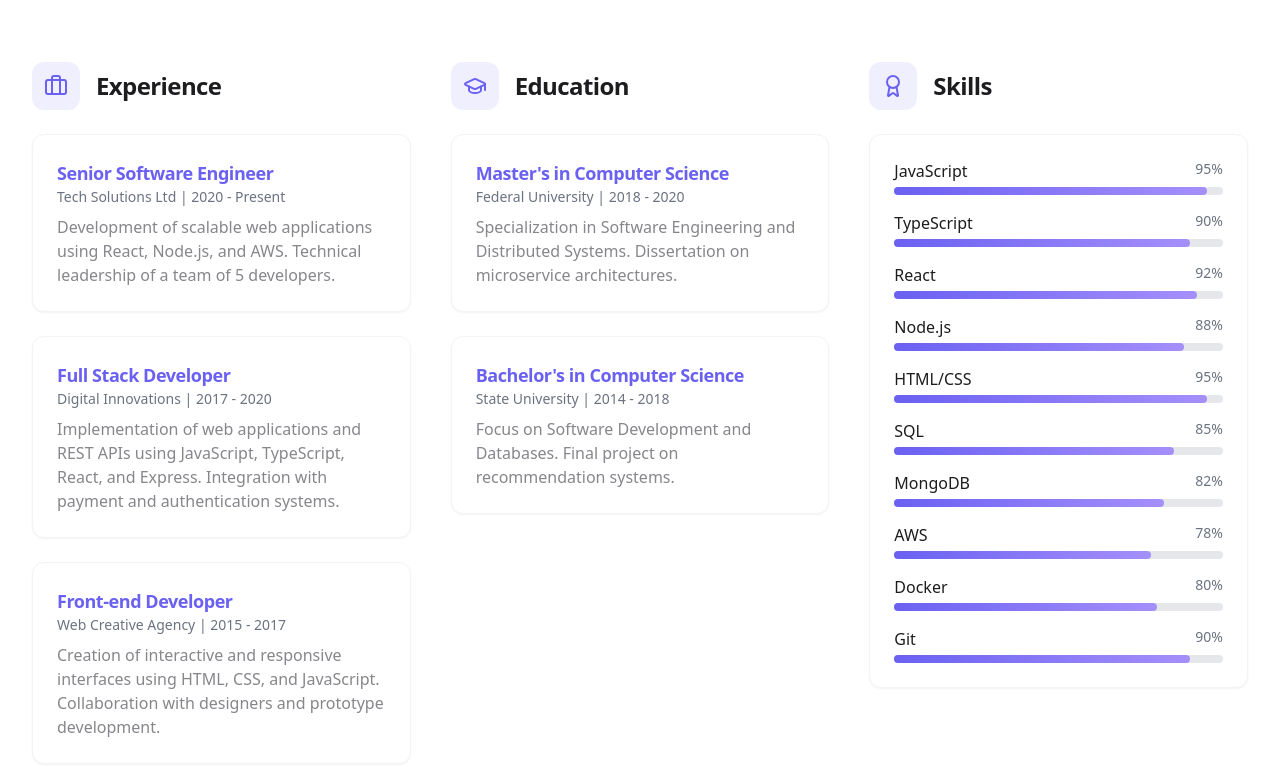
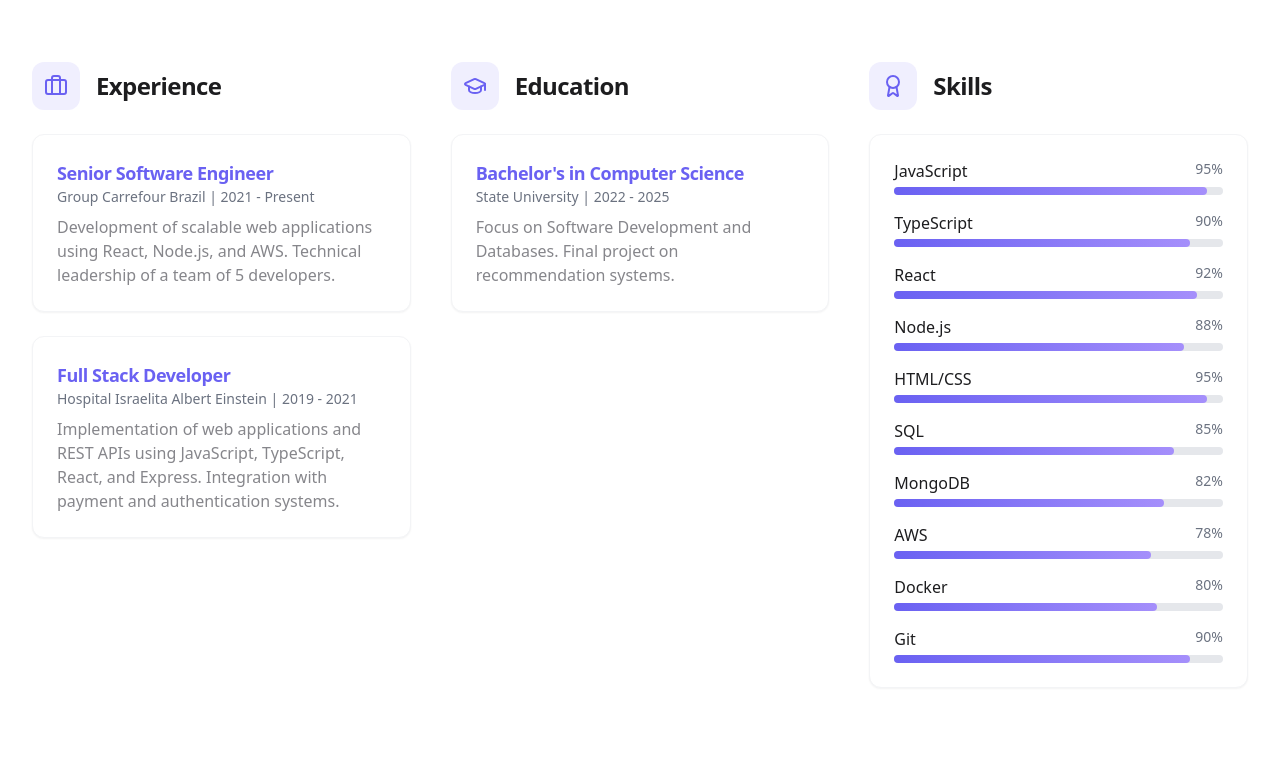
Before and after one commit to DandaraEmiliano/simples-profile-page, a React (Vite) app: page / in a window 1280 px wide. Shown: the part 3214-3989 px from the top of the page. Built offline with nearby package versions, Linux system fonts and the light colour scheme.

Commit message:
update resume

```diff
--- a/src/components/Hero.tsx
+++ b/src/components/Hero.tsx
@@ -48,7 +48,7 @@ const Hero: React.FC = () => {
 
           <div className="md:w-2/3 stagger-animate">
             <span className="inline-block text-sm md:text-base text-portfolio-primary font-medium mb-3 px-3 py-1 bg-portfolio-primary/5 rounded-full">
-              Software Engineer • +6 years of experience
+              Software Engineer • 6+ years of experience
             </span>
 
             <h1 className="text-4xl md:text-6xl font-bold text-balance mb-6">
--- a/src/components/Resume.tsx
+++ b/src/components/Resume.tsx
@@ -28,39 +28,25 @@ const experiences: Experience[] = [
   {
     id: 1,
     role: "Senior Software Engineer",
-    company: "Tech Solutions Ltd",
-    period: "2020 - Present",
+    company: "Group Carrefour Brazil",
+    period: "2021 - Present",
     description: "Development of scalable web applications using React, Node.js, and AWS. Technical leadership of a team of 5 developers."
   },
   {
     id: 2,
     role: "Full Stack Developer",
-    company: "Digital Innovations",
-    period: "2017 - 2020",
+    company: "Hospital Israelita Albert Einstein",
+    period: "2019 - 2021",
     description: "Implementation of web applications and REST APIs using JavaScript, TypeScript, React, and Express. Integration with payment and authentication systems."
   },
-  {
-    id: 3,
-    role: "Front-end Developer",
-    company: "Web Creative Agency",
-    period: "2015 - 2017",
-    description: "Creation of interactive and responsive interfaces using HTML, CSS, and JavaScript. Collaboration with designers and prototype development."
-  }
 ];
 
 const education: Education[] = [
   {
-    id: 1,
-    degree: "Master's in Computer Science",
-    institution: "Federal University",
-    period: "2018 - 2020",
-    description: "Specialization in Software Engineering and Distributed Systems. Dissertation on microservice architectures."
-  },
-  {
     id: 2,
     degree: "Bachelor's in Computer Science",
     institution: "State University",
-    period: "2014 - 2018",
+    period: "2022 - 2025",
     description: "Focus on Software Development and Databases. Final project on recommendation systems."
   }
 ];
```
